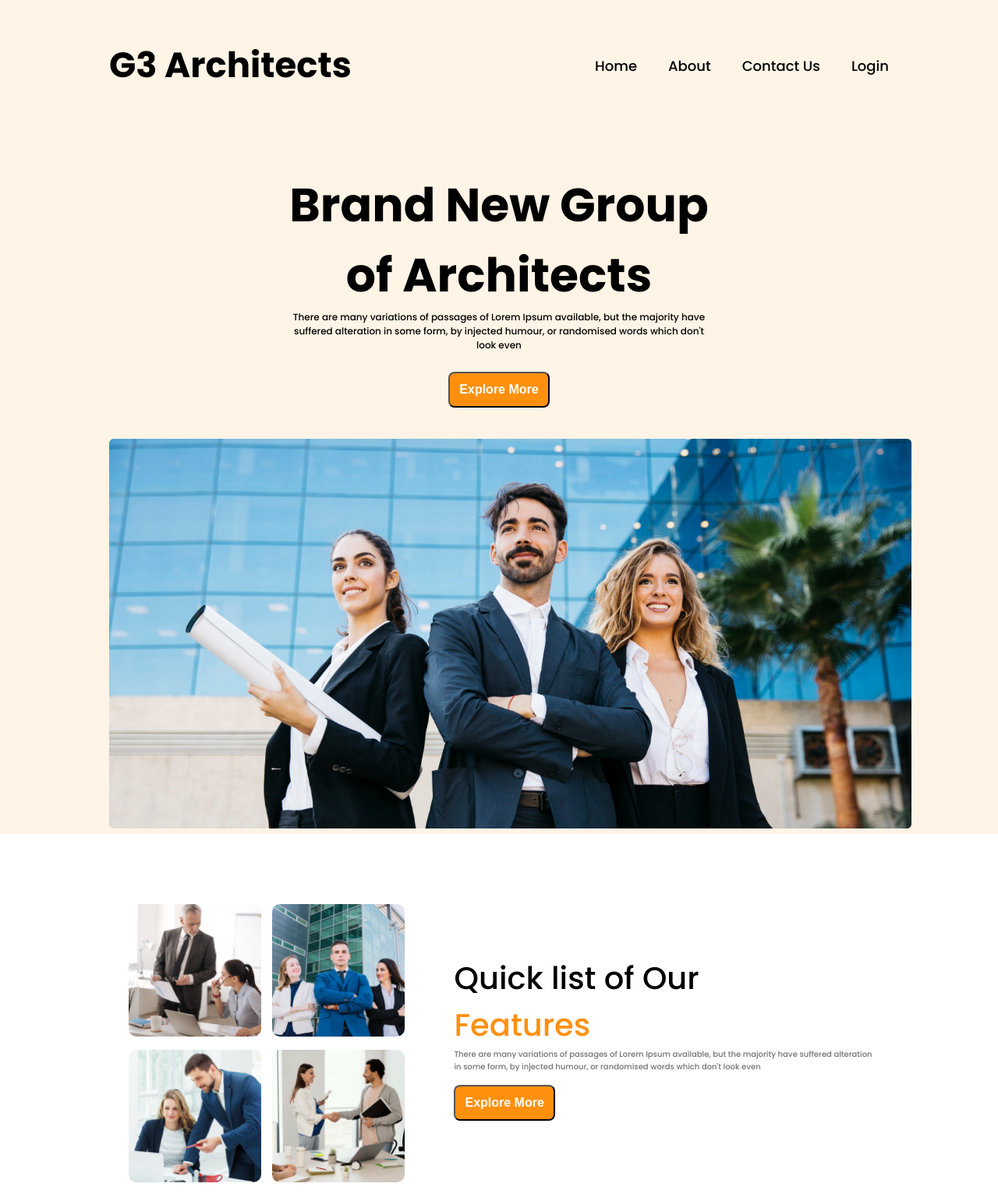
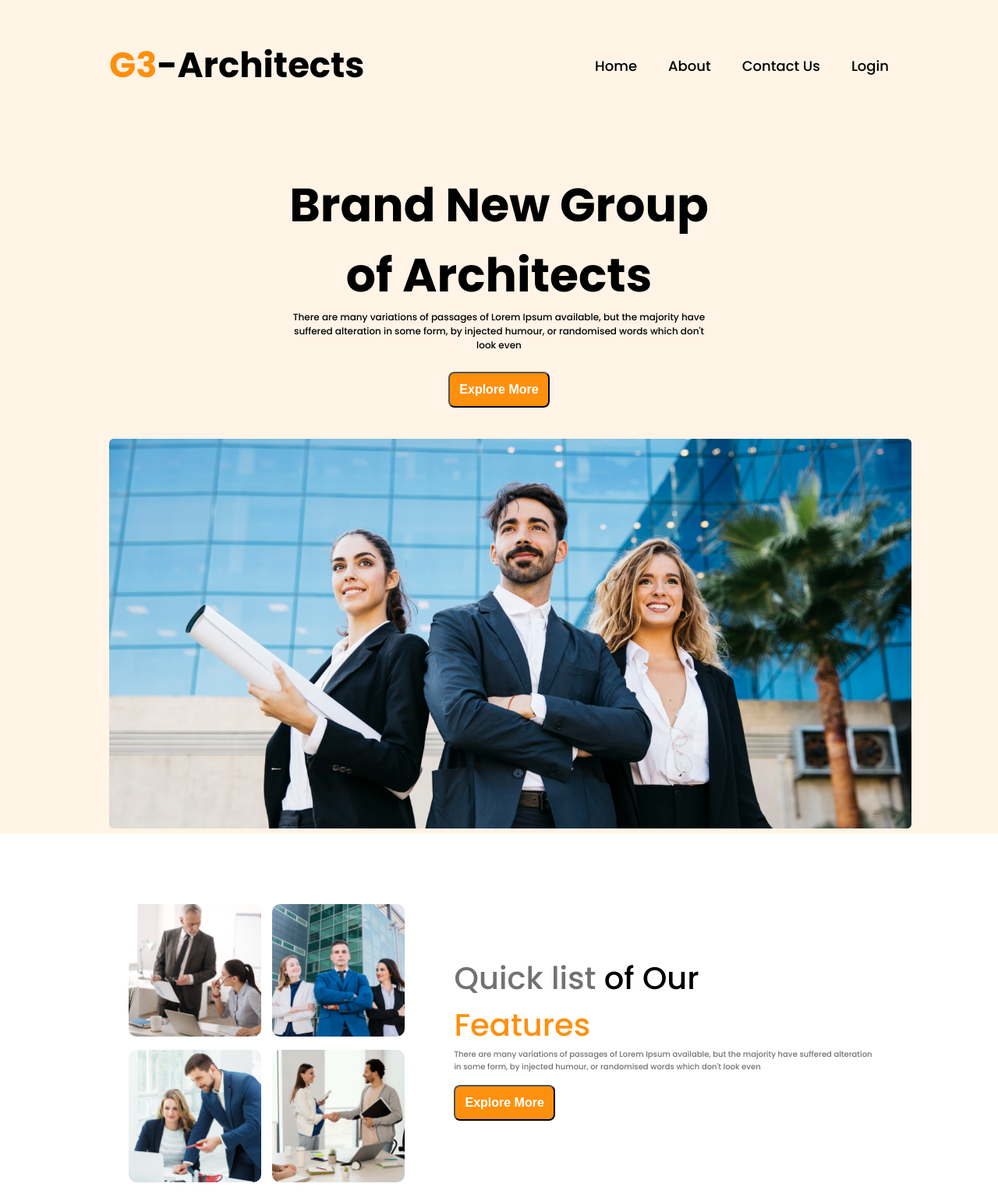
Before and after one commit to yeasin550/second-assignment, a plain HTML site: page index.html in a window 1280 px wide. Shown: the top 1532 px of the page at 78% size. Drawn offline with Linux system fonts and the light colour scheme.

Commit message:
text color

```diff
--- a/index.html
+++ b/index.html
@@ -12,7 +12,7 @@
         <!-- this is  nav bar -->
         <nav class="container">
             <div>
-                <h2>G3 Architects</h2>
+                <h2> <span>G3</span>-Architects</h2>
             </div>
             <div>
                 <ul>
@@ -47,7 +47,7 @@
                     <img src="images/team4.png" alt="">
                 </div>
                 <div class="feature-info">
-                    <h2>Quick list of Our</h2>
+                    <h2> <span>Quick list</span>  of Our</h2>
                     <h2 class="span">Features</h2>
                     <p>There are many variations of passages of Lorem Ipsum available, but the majority have suffered alteration in some form, by injected humour, or randomised words which don't look even</p>
                     <button class="btn-primary">Explore More</button>
--- a/styles/style.css
+++ b/styles/style.css
@@ -23,6 +23,10 @@ styling header
     padding-right: 140px;
     padding-top: 50px;
 
+}
+
+.container span{
+  color: #FF900E;
 }
 .container ul{
     font-weight: 500;
@@ -61,7 +65,9 @@ styling header
     font-size: 12px;
     margin-bottom: 25px;
 }
-/* btn style */
+/*-------------
+                 btn style------------
+ ------------------ */
 .btn-primary{
     color: white;
     padding: 12px;
@@ -78,6 +84,9 @@ styling header
     margin-left: 160px;
     margin-right: 160px;
     /* gap: 20px; */
+}
+.feature span{
+    color: #727272;
 }
 .feature-info{
     margin-top: 70px;
@@ -242,6 +251,7 @@ text-align: center;
     font-size: 16px;
     padding-left: 300px;
     padding-right: 350px;
+    color: #727272;
 }
 .our-container img{
     width: 100px;
```
